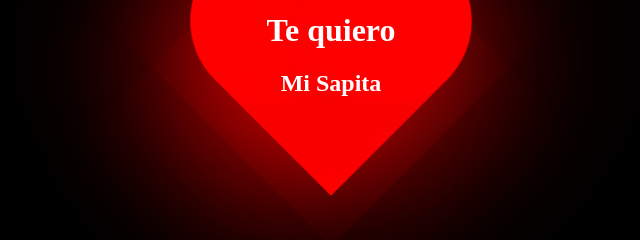
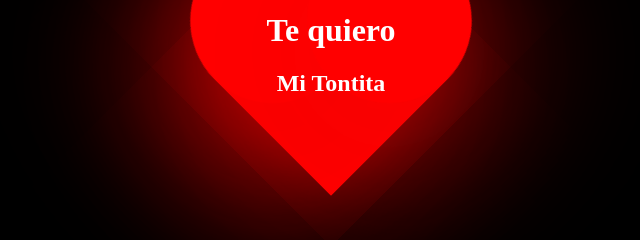
Before and after one commit to SamuelDHD/Corazon, a plain HTML site: page index.html in a window 1280 px wide. Shown: the part 321-561 px from the top of the page, 309-949 px from the left. Drawn offline with Linux system fonts and the light colour scheme.

Commit message:
Update index.html

```diff
--- a/index.html
+++ b/index.html
@@ -69,6 +69,6 @@
 </style>
 <body>
     <div class="hearth"></div>
-    <div class="contenido"><h1> Te quiero </h1><h2>Mi Sapita</h2></div>
+    <div class="contenido"><h1> Te quiero </h1><h2>Mi Tontita</h2></div>
 </body>
 </html>
```
